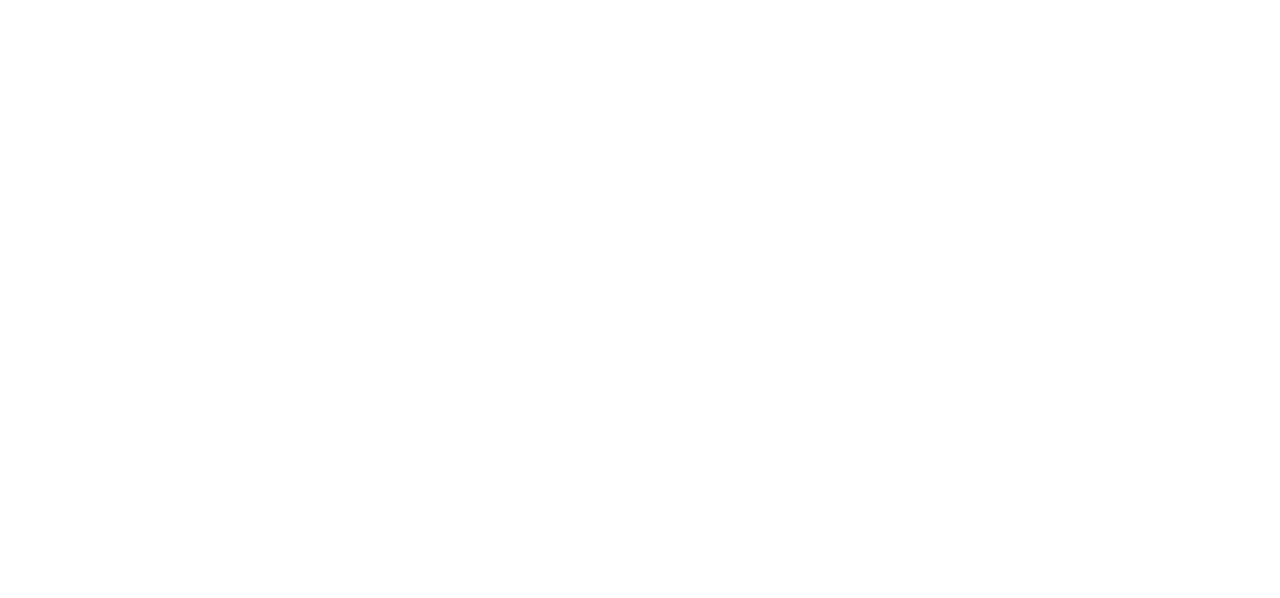
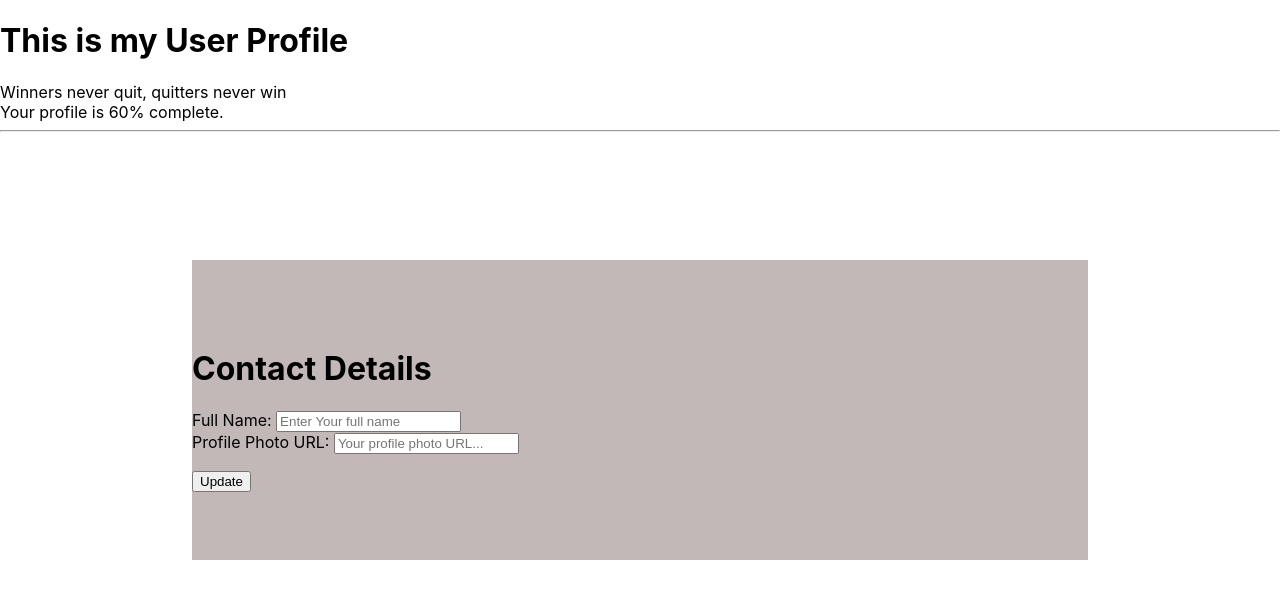
Before and after one commit to Falcon00007/Expense-Tracker, a React (Create React App) app: page /profile in a window 1280 px wide. Before the commit this address had no page. Shown: the top 598 px of the page. Built offline with nearby package versions, Linux system fonts and the light colour scheme.

Commit message:
Profile Page setup and firebase integrated (task-3)

```diff
--- a/src/App.js
+++ b/src/App.js
@@ -1,5 +1,6 @@
 import Home from "./pages/Home";
 import Login from "./pages/Login";
+import Profile from "./pages/Profile";
 import Signup from "./pages/Signup";
 import { BrowserRouter, Routes, Route } from "react-router-dom";
 function App() {
@@ -9,6 +10,7 @@ function App() {
    <Route path="/" element={ <Signup/>}/>
    <Route path="/login" element={<Login/>}/>
    <Route path="/home" element={<Home/>}/>
+   <Route path="/profile" element={<Profile/>}/>
     </Routes>
 
     </BrowserRouter>
--- a/src/pages/Home.js
+++ b/src/pages/Home.js
@@ -1,9 +1,11 @@
 import React from 'react'
+import { Link } from 'react-router-dom'
 
 const Home = () => {
   return (
     <>
     <h1>Welcome to Expense Tracker!!</h1>
+    <h3><i>Your Profile is Incomplete<Link to="/profile"> Complete Now</Link></i></h3>
     </>
   )
 }
--- /dev/null
+++ b/src/pages/Profile.js
@@ -0,0 +1,96 @@
+import React,{useState} from 'react'
+import classes from "./Profile.module.css"
+
+const Profile = () => {
+    const [name,setName] = useState("");
+    const [profilePhoto, setProfilePhoto]= useState("");
+    const [loading, setLoading] = useState(false);
+    const [error, setError]= useState("");
+
+    const updateHandler=async(e)=>{
+        e.preventDefault();
+        setLoading(true)
+
+        try {
+            const res= await fetch('https://identitytoolkit.googleapis.com/v1/accounts:update?key=AIzaSyAa6b1vvHl497ZXR8GOXQbTNEkyd0l5db4', {
+              method:'POST',
+              body: JSON.stringify({
+                idToken:localStorage.getItem("token"),
+                displayName:name,
+                photoUrl:profilePhoto,
+                deleteAttribute:["DISPLAY_NAME"],
+                returnSecureToken: true
+              }),
+              headers: {
+                'content-type' : 'application/json'
+              }
+            })
+
+              if(res.ok){
+                setLoading(false);
+                const data= await res.json()
+                  localStorage.setItem("email", data.email.replace(/[@.]/g, ""));
+                  localStorage.setItem("token", data.idToken)
+                  console.log(data)
+                  //navigate('/home');
+                  console.log('User LoggedIn successfully');
+                  alert("Login successful!!")
+                }
+                else{
+                    setLoading(false);
+                  const data= await res.json();
+                    if(data && data.error.message){
+                      setError("LogIn not successful- " + data.error.message)
+                    } else{
+                      setError("Some error occured!! Please try again..")
+                    }
+                  }
+            } catch (error) {
+              console.error('Error logging in :', error);
+            }
+    }
+
+  return (
+    <>
+    <h1>This is my User Profile</h1>
+    <div>
+        <div>Winners never quit, quitters never win</div>
+        <div>Your profile is 60% complete.</div>
+        <hr />
+        <div className={classes.container}>
+        <form>
+        <h1>Contact Details</h1>
+        <div className={classes.form}>
+        <label htmlFor='name'>Full Name: </label>
+        <input
+        type="text"
+        id='name'
+        placeholder="Enter Your full name"
+        value={name}
+        onChange={(e) => setName(e.target.value)}
+        required
+      />
+      </div>
+       <div>
+       <label htmlFor='name'>Profile Photo URL: </label>
+        <input
+        type="text"
+        id='profilePhoto'
+        placeholder="Your profile photo URL..."
+        value={profilePhoto}
+        onChange={(e) => setProfilePhoto(e.target.value)}
+        required
+      />
+       </div>
+       <p className={classes.errorMessage}>{error}</p>
+       <button type='submit' onClick={updateHandler}>Update</button>
+       {loading && <h2>Submitting Data...</h2>}
+
+        </form>
+        </div>
+    </div>
+    </>
+  )
+}
+
+export default Profile
--- /dev/null
+++ b/src/pages/Profile.module.css
@@ -0,0 +1,11 @@
+.container{
+    background-color: #c2b8b8;
+    display: flex;
+    width: 70%;
+    margin: 10% auto;
+    align-items: center;
+    height: 300px;
+}
+.form{
+    align-items: center;
+}
```
